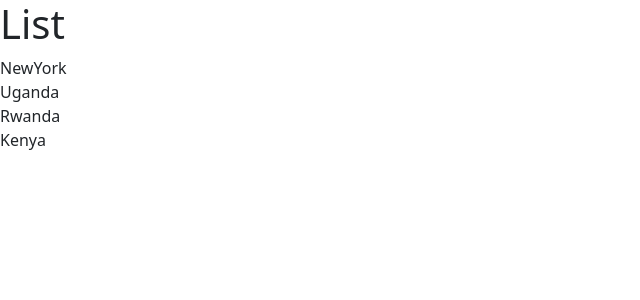
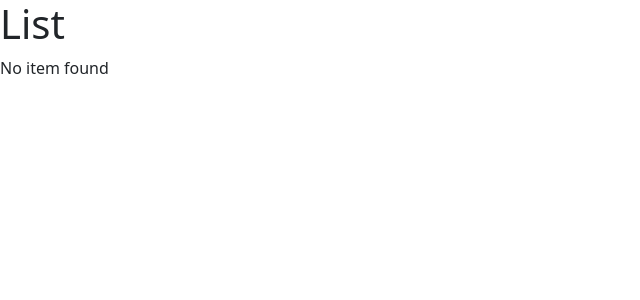
Before and after one commit to kelia01/React, a React (Vite) app in the folder vite-project/: page / in a window 1280 px wide. Shown: the top 300 px of the page, without its empty margins (0-640 px from the left). Built offline with nearby package versions, Linux system fonts and the light colour scheme.

Commit message:
Conditional rendering

```diff
--- a/vite-project/src/components/ListGroup.tsx
+++ b/vite-project/src/components/ListGroup.tsx
@@ -1,17 +1,15 @@
 function ListGroup() {
-  const items = [
-    'NewYork',
-    'Uganda',
-    'Rwanda',
-    'Kenya',
-  ];
-
+  let items = ["NewYork", "Uganda", "Rwanda", "Kenya"];
+  items = [];
 
     return (
       <>
         <h1>List</h1>
+        {items.length === 0 && <p>No item found</p>}
         <ul className="list-group">
-       {items.map(item => <li key={item}>{item}</li>)}
+          {items.map((item) => (
+            <li key={item}>{item}</li>
+          ))}
         </ul>
       </>
     );
```
Lines whose indentation alone changed are shown as unchanged.
